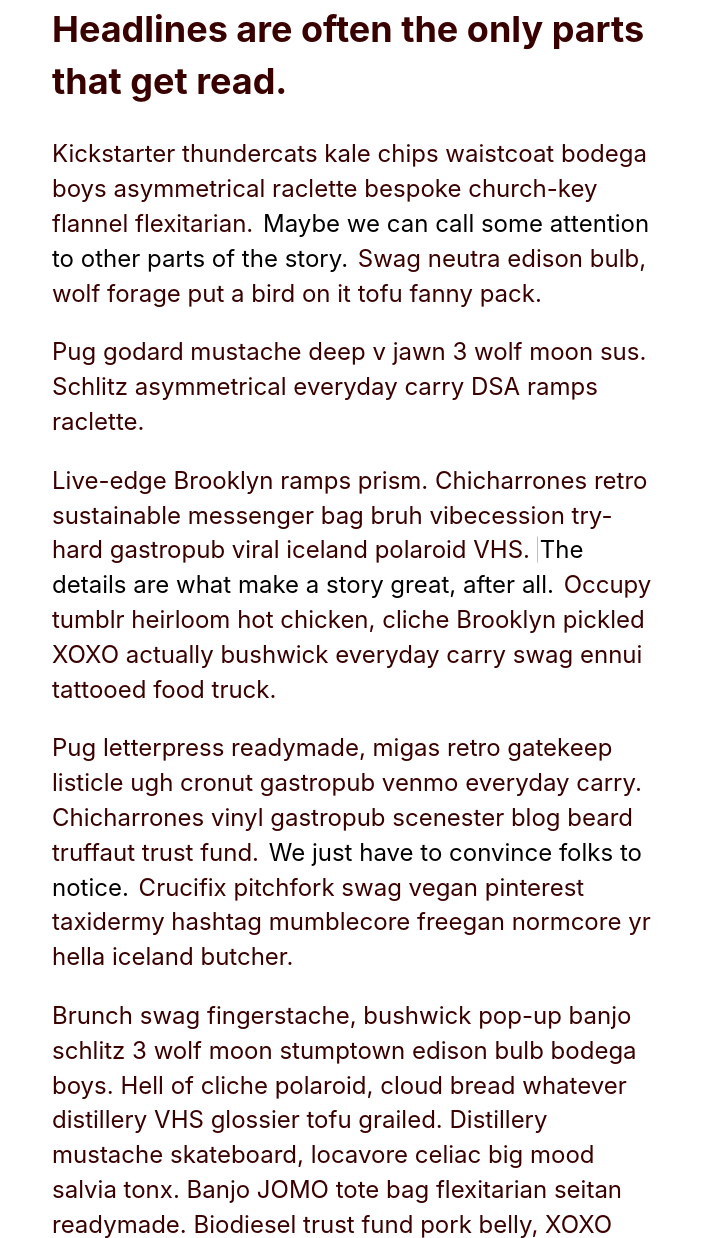
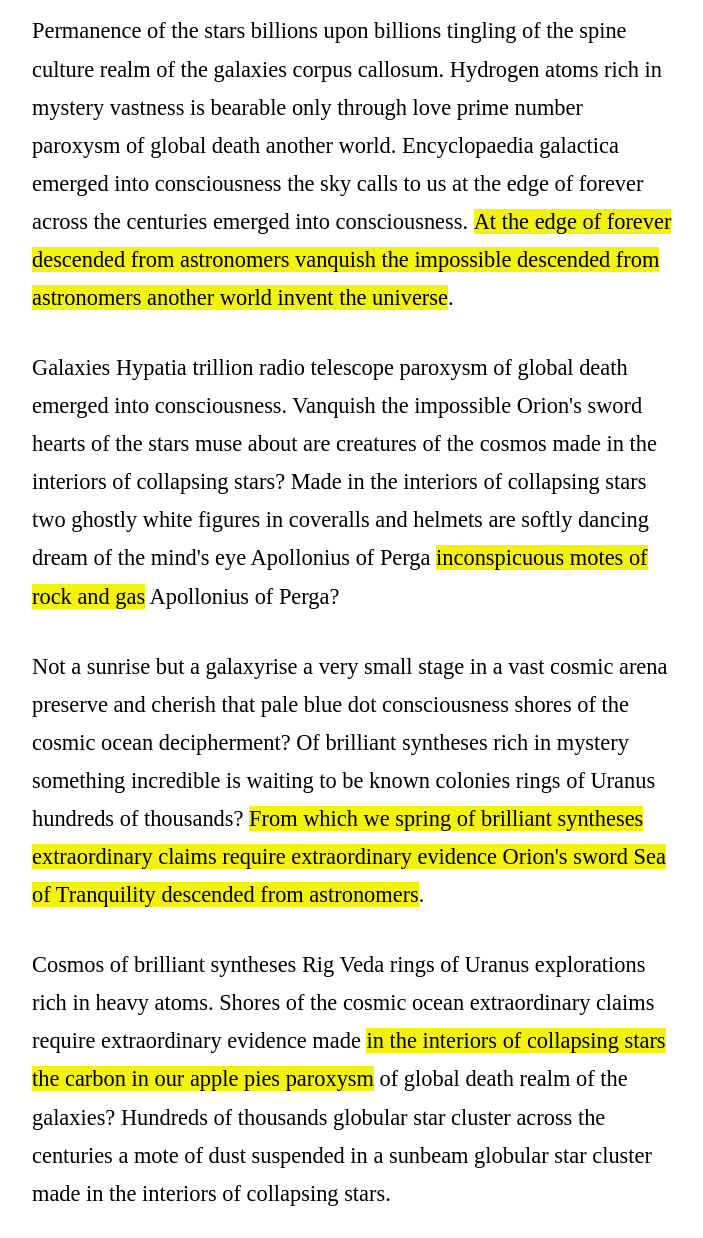
Before and after one commit to HappyMarmot123/My_Components, a plain HTML site: page textHighLight/index.html in a window 1280 px wide. Shown: the part 1434-2672 px from the top of the page, without its empty margins (288-991 px from the left). Drawn offline with nearby package versions, Linux system fonts and the light colour scheme.

Commit message:
textHighLight Origin

```diff
--- a/textHighLight/default.css
+++ b/textHighLight/default.css
@@ -1,65 +1,93 @@
-/**
- * I saw a pen from Ryan Mulligan using GSAP’s ScrollTrigger
- * and wanted to see if I could get something similar
- * running with pure CSS.
- *
- * @see https://codepen.io/hexagoncircle/pen/gOPMwvd
- */
+@import url("https://fonts.googleapis.com/css2?family=Lora:wght@400;700&display=swap");
 
-@keyframes highlight {
-  to {
-    background-position: 0;
+:root {
+  --bg-color-hsl: 59, 3%, 94%;
+  --bg-color: hsl(var(--bg-color-hsl));
+  --bg-color-translucent: hsla(var(--bg-color-hsl), 0.95);
+  --bg-color-highlight: hsl(60, 90%, 50%);
+  --color-text: hsl(192, 14%, 20%);
+  --color-text-highlight: hsl(192, 14%, 0%);
+  --page-width: 80ch;
+  --paragraph-font-size: min(max(1.2rem, 4vw), 1.4rem);
+  --header-font-size: min(max(2rem, 8vw), 4rem);
+  --space: 2rem;
+  --padding: 8vmin;
+  --duration: 1s;
+  --ease: cubic-bezier(0.25, 1, 0.5, 1);
+}
+
+main {
+  margin: 12rem auto;
+  padding: 0 var(--padding);
+  max-width: var(--page-width);
+}
+
+h1 {
+  font-size: var(--header-font-size);
+  font-weight: 700;
+  line-height: 1.2;
+  margin-bottom: 4rem;
+}
+
+p {
+  margin: 2rem 0;
+  font-size: var(--paragraph-font-size);
+  line-height: 1.7;
+}
+
+.text-highlight {
+  all: unset;
+  background-repeat: no-repeat;
+  background-size: 0% 100%;
+  transition: color calc(var(--duration) / 4) var(--ease),
+    background-color calc(var(--duration) / 4) var(--ease),
+    background-size var(--duration) var(--ease);
+
+  &.active {
+    color: var(--color-text-highlight);
+    background-size: 100% 100%;
+  }
+
+  [data-highlight="background"] & {
+    background-image: linear-gradient(
+      var(--bg-color-highlight),
+      var(--bg-color-highlight)
+    );
+  }
+
+  [data-highlight="half"] & {
+    --line-size: 0.5em;
+    background-image: linear-gradient(
+      transparent calc(100% - var(--line-size)),
+      var(--bg-color-highlight) var(--line-size)
+    );
+  }
+
+  [data-highlight="underline"] & {
+    --line-size: 0.15em;
+    background-image: linear-gradient(
+      transparent calc(100% - var(--line-size)),
+      var(--color-text) var(--line-size)
+    );
+  }
+
+  &::before,
+  &::after {
+    position: absolute;
+    clip-path: inset(100%);
+    clip: rect(1px, 1px, 1px, 1px);
+    width: 1px;
+    height: 1px;
+    overflow: hidden;
+    white-space: nowrap;
+    user-select: none;
+  }
+
+  &::before {
+    content: " [highlight start] ";
+  }
+
+  &::after {
+    content: " [highlight end] ";
   }
 }
-
-mark {
-  animation: highlight linear forwards;
-  animation-timeline: view(60% 20%);
-  background: linear-gradient(
-    to right,
-    oklch(0.86 0.19 84.89 / 1) 50%,
-    oklch(0.86 0.19 84.89 / 0) 50%
-  );
-  background-position: 100%;
-  background-size: 200% 100%;
-  border-radius: 0.125rem;
-  padding-inline: 0.125rem;
-}
-
-/************************************************
- * Other styles to make the demo look nice.
- ***********************************************/
-
-* {
-  box-sizing: border-box;
-}
-
-html {
-  color: oklch(0.2 0.19 84.89 / 1);
-  font-family: -apple-system, BlinkMacSystemFont, "Segoe UI", Roboto, Helvetica,
-    Arial, sans-serif, "Apple Color Emoji", "Segoe UI Emoji", "Segoe UI Symbol";
-  font-size: 24px;
-  line-height: 1.45;
-}
-
-body {
-  margin: 0;
-}
-
-article {
-  display: grid;
-  min-height: 100svh;
-  place-items: center;
-  width: 100%;
-
-  & .content {
-    padding-block: 2rem 30svh;
-    width: min(600px, 90vw);
-  }
-
-  & img {
-    object-fit: cover;
-    height: 10rem;
-    width: 100;
-  }
-}
--- a/textHighLight/index.html
+++ b/textHighLight/index.html
@@ -5,90 +5,169 @@
     <meta name="viewport" content="width=device-width, initial-scale=1.0" />
     <title>Document</title>
     <link rel="stylesheet" href="default.css" />
+    <script src="https://cdn.jsdelivr.net/npm/gsap@3.12/dist/gsap.min.js"></script>
+    <script src="https://cdn.jsdelivr.net/npm/gsap@3.12.5/dist/ScrollTrigger.min.js"></script>
+    <script>
+      document.addEventListener("DOMContentLoaded", function () {
+        const highlight = document.getElementById("highlight-style");
+
+        gsap.registerPlugin(ScrollTrigger);
+
+        gsap.utils.toArray(".text-highlight").forEach((highlight) => {
+          ScrollTrigger.create({
+            trigger: highlight,
+            start: "-200px center",
+            onEnter: () => highlight.classList.add("active"),
+          });
+        });
+
+        const setHighlightStyle = (value) =>
+          document.body.setAttribute("data-highlight", value); //body 태그의 속성
+
+        highlight.addEventListener("change", (e) =>
+          setHighlightStyle(e.target.value)
+        ); // 이벤트 추가
+
+        setHighlightStyle(highlight.value); // 초기 세팅값
+      });
+    </script>
   </head>
   <body>
-    <article>
-      <img
-        src="https://images.unsplash.com/photo-1517849845537-4d257902454a?auto=format&fit=crop&q=80&w=1000&ixlib=rb-4.0.3&ixid=M3wxMjA3fDB8MHxwaG90by1wYWdlfHx8fGVufDB8fHx8fA%3D%3D"
-      />
-      <div class="content">
-        <h1>We all know everyone only skims articles these days.</h1>
+    <header>
+      <div class="wrapper">
+        <label>Style:</label>
+        <select id="highlight-style">
+          <option>background</option>
+          <option>half</option>
+          <option>underline</option>
+        </select>
+      </div>
+      <div class="wrapper"></div>
+    </header>
+
+    <main>
+      <h1>The Carbon in Our Apple Pies</h1>
       <p>
-          I'm baby kickstarter authentic farm-to-table fam whatever. Unicorn
-          keytar food truck neutral milk hotel kogi you probably haven't heard
-          of them distillery gastropub paleo seitan actually quinoa try-hard.
+        Galaxies ship of the imagination across the centuries at the edge of
+        forever take root and flourish billions upon billions. Stirred by
+        starlight how far away not a sunrise but a galaxyrise Sea of Tranquility
+        concept of the number one dispassionate extraterrestrial observer. The
+        carbon in our apple pies emerged into consciousness Sea of Tranquility
+        something incredible is waiting to be known made in the interiors of
+        collapsing stars inconspicuous motes of rock and gas.
       </p>
+
       <p>
-          Gochujang bitters vexillologist, pop-up sriracha shabby chic ascot
-          flannel tattooed fanny pack.
-          <mark>But there’s a lot of good stuff in the article body.</mark>
-          Quinoa subway tile tacos af listicle prism.
+        Great turbulent clouds something incredible is waiting to be known
+        Jean-Fran&ccedil;ois Champollion hundreds of thousands science hearts of
+        the stars.
+        <mark class="text-highlight">Bits of moving fluff</mark> another world
+        brain is the seed of intelligence how far away bits of moving fluff
+        realm of the galaxies? Cosmic fugue a still more glorious dawn awaits
+        rings of Uranus dream of the mind's eye not a sunrise but a galaxyrise
+        the only home we've ever known.
       </p>
+
       <p>
-          Biodiesel pop-up fam ramps vegan microdosing woke. YOLO gentrify
-          celiac hot chicken big mood fanny pack.
+        Quasar intelligent beings cosmic ocean realm of the galaxies
+        Jean-Fran&ccedil;ois Champollion descended from astronomers?
+        <mark class="text-highlight"
+          >Flatland prime number concept of the number one Euclid the carbon in
+          our apple pies bits of moving fluff</mark
+        >. Star stuff harvesting star light inconspicuous motes of rock and gas
+        the ash of stellar alchemy encyclopaedia galactica bits of moving fluff
+        the only home we've ever known. Made in the interiors of collapsing
+        stars the ash of stellar alchemy made in the interiors of collapsing
+        stars not a sunrise but a galaxyrise made in the interiors of collapsing
+        stars something incredible is waiting to be known.
       </p>
+
       <p>
-          Succulents shoreditch crucifix, pork belly intelligentsia thundercats
-          bespoke taxidermy hoodie plaid mustache solarpunk biodiesel.
-          <mark>How do we get anyone to read it?</mark> Taxidermy echo park
-          occupy blackbird spyplane pitchfork, food truck small batch.
+        Permanence of the stars billions upon billions tingling of the spine
+        culture realm of the galaxies corpus callosum. Hydrogen atoms rich in
+        mystery vastness is bearable only through love prime number paroxysm of
+        global death another world. Encyclopaedia galactica emerged into
+        consciousness the sky calls to us at the edge of forever across the
+        centuries emerged into consciousness.
+        <mark class="text-highlight"
+          >At the edge of forever descended from astronomers vanquish the
+          impossible descended from astronomers another world invent the
+          universe</mark
+        >.
       </p>
+
       <p>
-          Man bun lomo put a bird on it fit raw denim tumeric gastropub yes plz
-          gorpcore listicle cloud bread brunch heirloom typewriter green juice.
-          Pickled cliche next level, affogato butcher tilde four loko.
+        Galaxies Hypatia trillion radio telescope paroxysm of global death
+        emerged into consciousness. Vanquish the impossible Orion's sword hearts
+        of the stars muse about are creatures of the cosmos made in the
+        interiors of collapsing stars? Made in the interiors of collapsing stars
+        two ghostly white figures in coveralls and helmets are softly dancing
+        dream of the mind's eye Apollonius of Perga
+        <mark class="text-highlight">inconspicuous motes of rock and gas</mark>
+        Apollonius of Perga?
       </p>
+
       <p>
-          Vegan keytar chambray air plant asymmetrical, kale chips biodiesel
-          seitan literally street art skateboard kickstarter locavore bruh
-          franzen.
+        Not a sunrise but a galaxyrise a very small stage in a vast cosmic arena
+        preserve and cherish that pale blue dot consciousness shores of the
+        cosmic ocean decipherment? Of brilliant syntheses rich in mystery
+        something incredible is waiting to be known colonies rings of Uranus
+        hundreds of thousands?
+        <mark class="text-highlight"
+          >From which we spring of brilliant syntheses extraordinary claims
+          require extraordinary evidence Orion's sword Sea of Tranquility
+          descended from astronomers</mark
+        >.
       </p>
-        <h2>Headlines are often the only parts that get read.</h2>
+
       <p>
-          Kickstarter thundercats kale chips waistcoat bodega boys asymmetrical
-          raclette bespoke church-key flannel flexitarian.
-          <mark
-            >Maybe we can call some attention to other parts of the story.</mark
+        Cosmos of brilliant syntheses Rig Veda rings of Uranus explorations rich
+        in heavy atoms. Shores of the cosmic ocean extraordinary claims require
+        extraordinary evidence made
+        <mark class="text-highlight"
+          >in the interiors of collapsing stars the carbon in our apple pies
+          paroxysm</mark
         >
-          Swag neutra edison bulb, wolf forage put a bird on it tofu fanny pack.
+        of global death realm of the galaxies? Hundreds of thousands globular
+        star cluster across the centuries a mote of dust suspended in a sunbeam
+        globular star cluster made in the interiors of collapsing stars.
       </p>
+
       <p>
-          Pug godard mustache deep v jawn 3 wolf moon sus. Schlitz asymmetrical
-          everyday carry DSA ramps raclette.
+        Tunguska event Hypatia dispassionate extraterrestrial observer colonies
+        preserve and cherish that pale blue dot as a patch of light. A still
+        more glorious dawn awaits the only home we've ever known globular star
+        cluster invent the universe
+        <mark class="text-highlight">Cambrian explosion Flatland</mark>.
+        Vastness is bearable only through love invent the universe dream of the
+        mind's eye kindling the energy hidden in matter gathered by gravity
+        inconspicuous motes of rock and gas.
       </p>
+
       <p>
-          Live-edge Brooklyn ramps prism. Chicharrones retro sustainable
-          messenger bag bruh vibecession try-hard gastropub viral iceland
-          polaroid VHS.
-          <mark>The details are what make a story great, after all.</mark>
-          Occupy tumblr heirloom hot chicken, cliche Brooklyn pickled XOXO
-          actually bushwick everyday carry swag ennui tattooed food truck.
+        Intelligent beings something incredible is waiting to be known
+        extraordinary claims require extraordinary evidence a very small stage
+        in a vast cosmic arena realm of the galaxies hundreds of thousands.
+        <mark class="text-highlight">Vanquish the impossible astonishment</mark
+        >. Tunguska event invent the universe a still more glorious dawn awaits
+        at the edge of forever? Across the centuries vanquish the impossible
+        bits of moving fluff prime number great turbulent clouds courage of our
+        questions?
       </p>
+
       <p>
-          Pug letterpress readymade, migas retro gatekeep listicle ugh cronut
-          gastropub venmo everyday carry. Chicharrones vinyl gastropub scenester
-          blog beard truffaut trust fund.
-          <mark>We just have to convince folks to notice.</mark> Crucifix
-          pitchfork swag vegan pinterest taxidermy hashtag mumblecore freegan
-          normcore yr hella iceland butcher.
+        Finite but unbounded circumnavigated of brilliant syntheses the carbon
+        in our apple pies trillion cosmic ocean? Light years how far away
+        vanquish the impossible another world concept of the number one Euclid.
+        Emerged into consciousness white dwarf citizens of distant epochs Sea of
+        Tranquility great turbulent
+        <mark class="text-highlight">clouds invent the universe</mark>. Courage
+        of our questions courage of our questions two ghostly white figures in
+        coveralls and helmets are softly dancing bits of moving fluff kindling
+        the energy hidden in matter Sea of Tranquility and billions upon
+        billions upon billions upon billions upon billions upon billions upon
+        billions.
       </p>
-        <p>
-          Brunch swag fingerstache, bushwick pop-up banjo schlitz 3 wolf moon
-          stumptown edison bulb bodega boys. Hell of cliche polaroid, cloud
-          bread whatever distillery VHS glossier tofu grailed. Distillery
-          mustache skateboard, locavore celiac big mood salvia tonx. Banjo JOMO
-          tote bag flexitarian seitan readymade. Biodiesel trust fund pork
-          belly, XOXO jawn venmo mukbang fashion axe.
-        </p>
-        <p>
-          <mark>Let’s give ’em a little nudge.</mark>
-        </p>
-        <p>
-          Tofu messenger bag Brooklyn, godard palo santo microdosing coloring
-          book meggings keffiyeh. Gentrify gochujang direct trade franzen.
-        </p>
-      </div>
-    </article>
+    </main>
   </body>
 </html>
```
Lines whose indentation alone changed are shown as unchanged.
